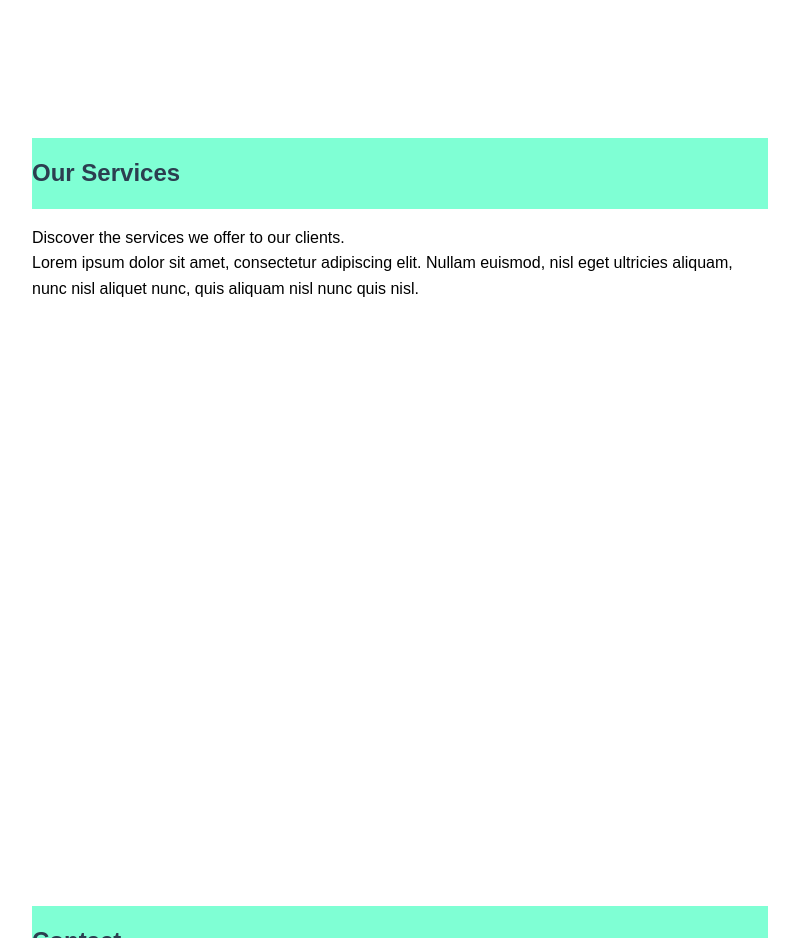
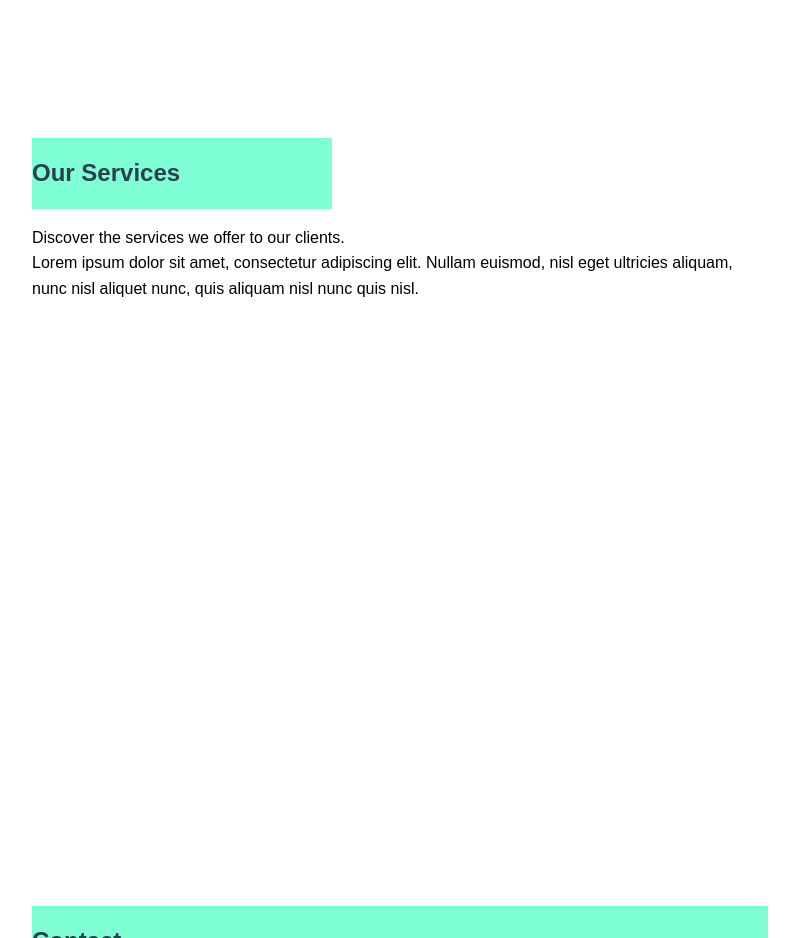
Before and after one commit to iisce/frontend-fundamentals-14w, a plain HTML site: page sticky/index.html in a window 1280 px wide. Shown: the part 1500-2438 px from the top of the page, without its empty margins (240-1039 px from the left). Drawn offline with Linux system fonts and the light colour scheme.

Commit message:
Fix header styling for services section by applying fixed positioning

```diff
--- a/sticky/index.html
+++ b/sticky/index.html
@@ -70,6 +70,11 @@
 				margin-bottom: 1rem;
 				color: #2c3e50;
 			}
+
+			.fixed {
+				position: fixed;
+				width: 300px;
+			}
 		</style>
 	</head>
 	<body>
@@ -110,7 +115,7 @@
 			</section>
 
 			<section id="services">
-				<h2>Our Services</h2>
+				<h2 class="fixed">Our Services</h2>
 				<p>Discover the services we offer to our clients.</p>
 				<p>
 					Lorem ipsum dolor sit amet, consectetur adipiscing elit.
```
